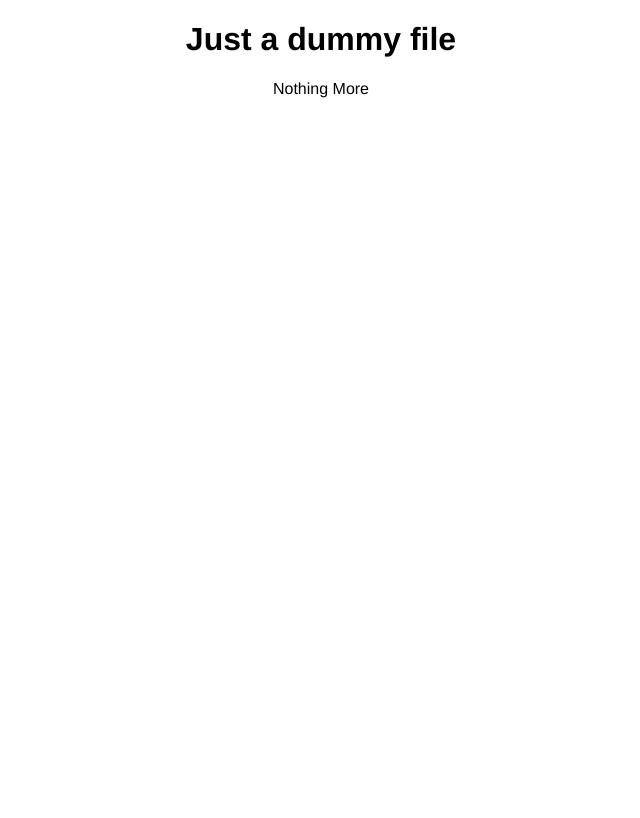
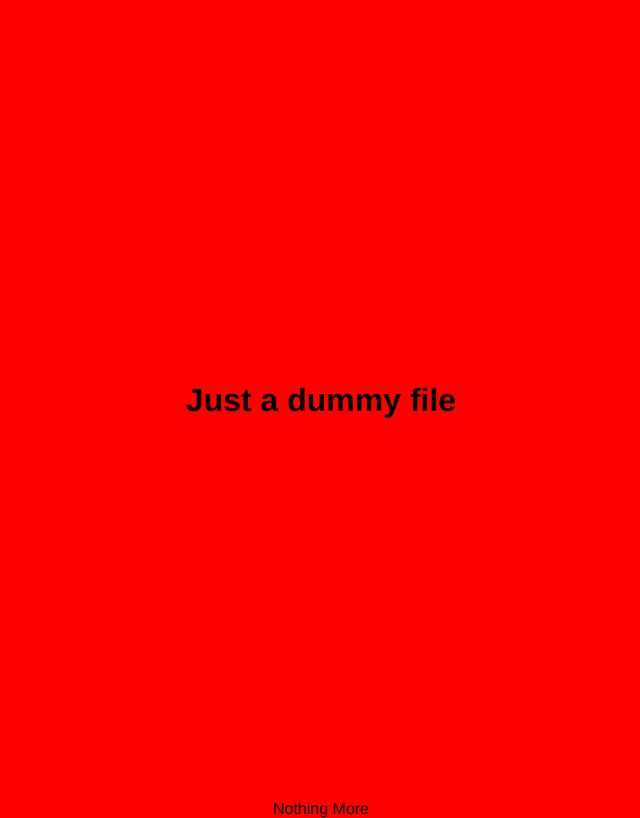
Before and after one commit to ihsaanhardyanto/discord-icon, a plain HTML site: page assets/index.html in a window 1280 px wide. Shown: the whole page, without its empty margins (319-959 px from the left). Drawn offline with Linux system fonts and the light colour scheme.

Commit message:
change_app_id

```diff
--- a/assets/css/style.css
+++ b/assets/css/style.css
@@ -1,11 +1,18 @@
 *{
+    margin: 0;
+    padding: 0;
     font-family: helvetica;
 }
 
 h1{
-    text-align: center;
+    display: flex;
+    align-items: center;
+    justify-content: center;
+    background-color: red;
+    height: 100vh;
 }
 
 p{
     text-align: center;
+    background-color: red;
 }
--- a/assets/index.html
+++ b/assets/index.html
@@ -1,15 +1,14 @@
 <!DOCTYPE html>
 <html lang="en">
-<head>
-    <meta charset="UTF-8">
-    <meta http-equiv="X-UA-Compatible" content="IE=edge">
-    <meta name="viewport" content="width=device-width, initial-scale=1.0">
+  <head>
+    <meta charset="UTF-8" />
+    <meta http-equiv="X-UA-Compatible" content="IE=edge" />
+    <meta name="viewport" content="width=device-width, initial-scale=1.0" />
     <title>Dummy File</title>
-    <link rel="stylesheet" href="css/style.css">
-</head>
-<body>
+    <link rel="stylesheet" href="css/style.css" />
+  </head>
+  <body>
     <h1>Just a dummy file</h1>
     <p>Nothing More</p>
-
-</body>
+  </body>
 </html>
```
Also changed, not shown: assets/img/{app_id}.png.
